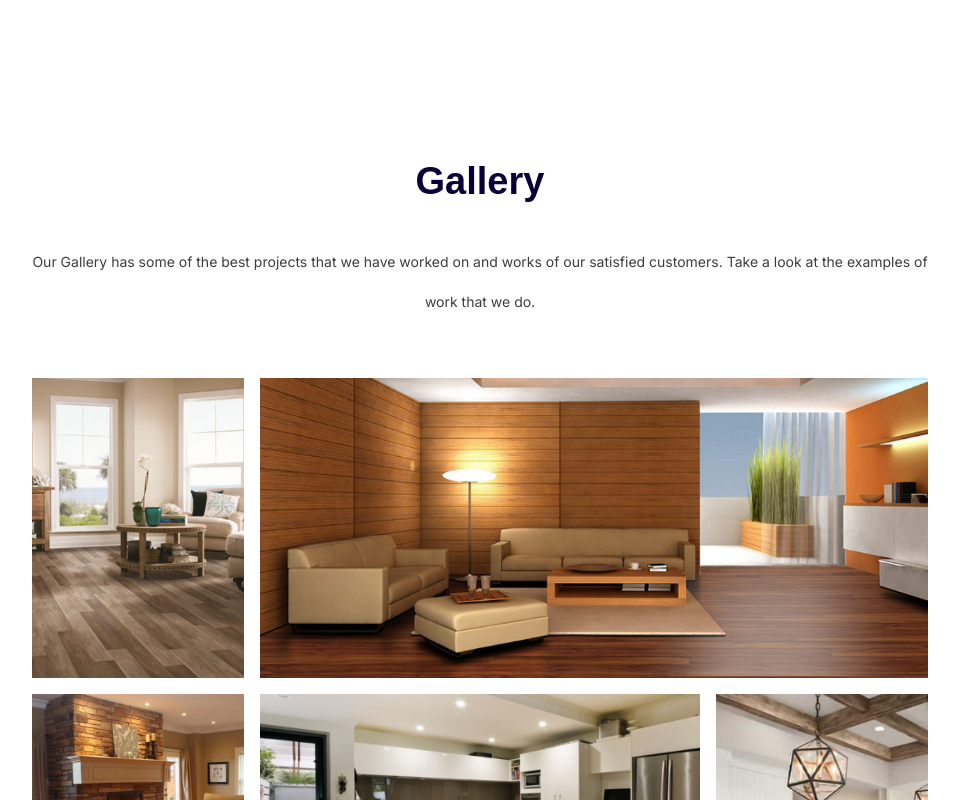
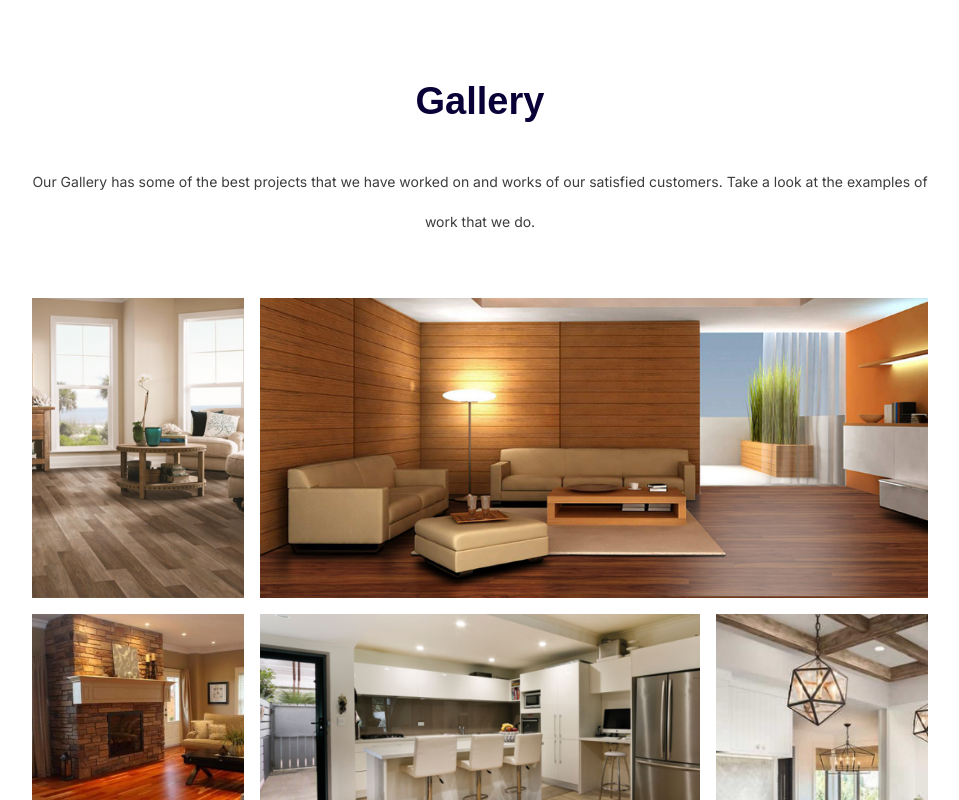
Before and after one commit to LeonChisum/Flooring-company---87-Lux, a Next.js app: page /gallery in a window 1280 px wide. Shown: the top 800 px of the page, without its empty margins (160-1119 px from the left). Built offline with nearby package versions, Linux system fonts and the light colour scheme.

Commit message:
Decrease the height of the Gallery component

```diff
--- a/styles/style.scss
+++ b/styles/style.scss
@@ -127,7 +127,7 @@
 /************** Gallery Page Styles *****************/
 
 #gallery {
-  padding: 10em 0;
+  padding: 5em 0;
 
   .gallery__container {
     width: 70%;
```
